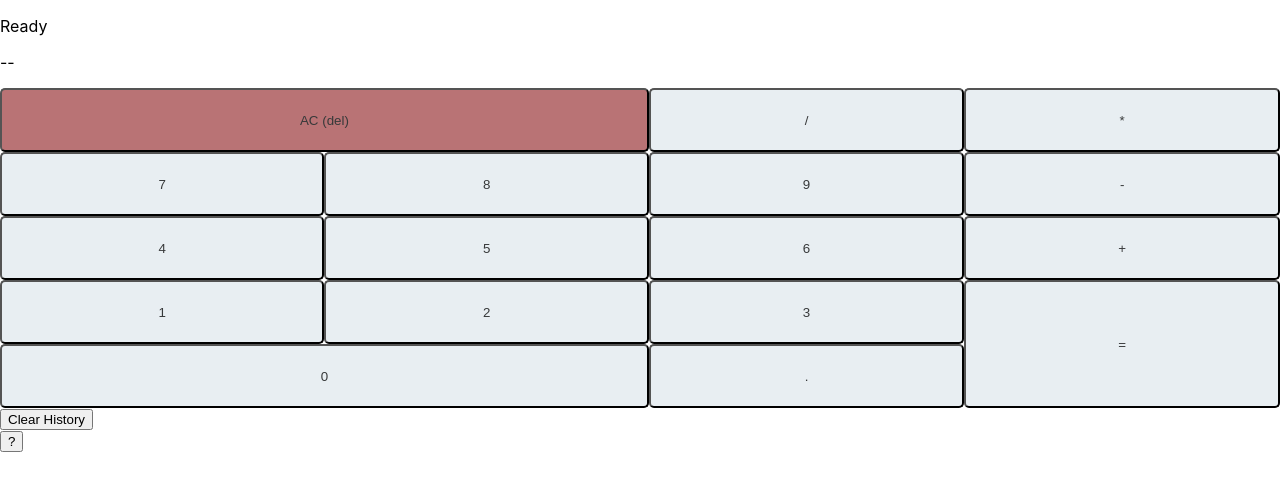
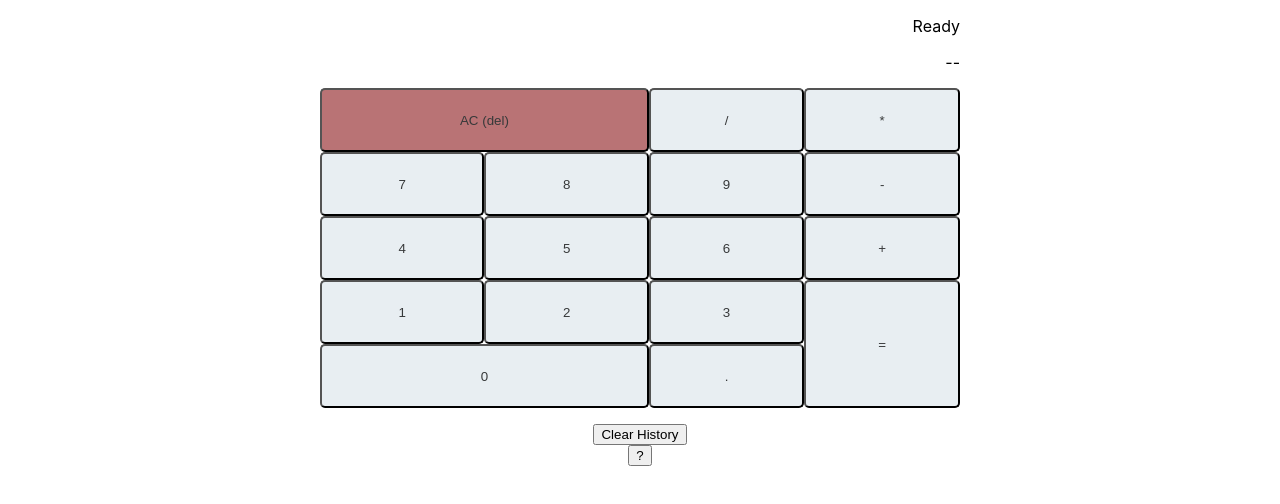
Before and after one commit to nic-vo/nv-portfolio, a Next.js app: page /fcc/ex-calculator in a window 1280 px wide. Shown: the top 504 px of the page. Built offline with nearby package versions, Linux system fonts and the light colour scheme.

Commit message:
Begin basic mobile/desktop styling
Add grid, buttons slide in programmatically based on id

```diff
--- a/styles/fcc/Calculator/Calculator.module.css
+++ b/styles/fcc/Calculator/Calculator.module.css
@@ -1,10 +1,57 @@
+.container {
+	display: flex;
+	flex-direction: column;
+	align-items: center;
+	overflow: hidden;
+}
+
+@media (min-aspect-ratio: 3/4) {
+	.container {
+		overflow: visible;
+	}
+}
+
+.calculator {
+	width: 90%
+}
+
+@media (min-aspect-ratio: 3/4) {
+	.calculator {
+		width: 50%;
+	}
+}
+
+.screen {
+	text-align: right;
+}
+
 .grid {
 	display: grid;
 	grid-template-areas:
-	"clear clear divide multiply"
-	"seven eight nine subtract"
-	"four five six add"
-	"one two three equals"
-	"zero zero decimal equals"
+		"clear clear divide multiply"
+		"seven eight nine subtract"
+		"four five six add"
+		"one two three equals"
+		"zero zero decimal equals"
 	;
 }
+
+.history {
+	display: flex;
+	flex-direction: column-reverse;
+	align-items: center;
+	margin-top: 2vh;
+}
+
+.historyitem {
+	display: flex;
+	flex-direction: row;
+	align-items: center;
+	justify-content: flex-end;
+	width: 100%;
+	border-bottom: 2px solid #E8EEF2;
+}
+
+.historyitem button {
+	margin-left: 1rem;
+}
```
